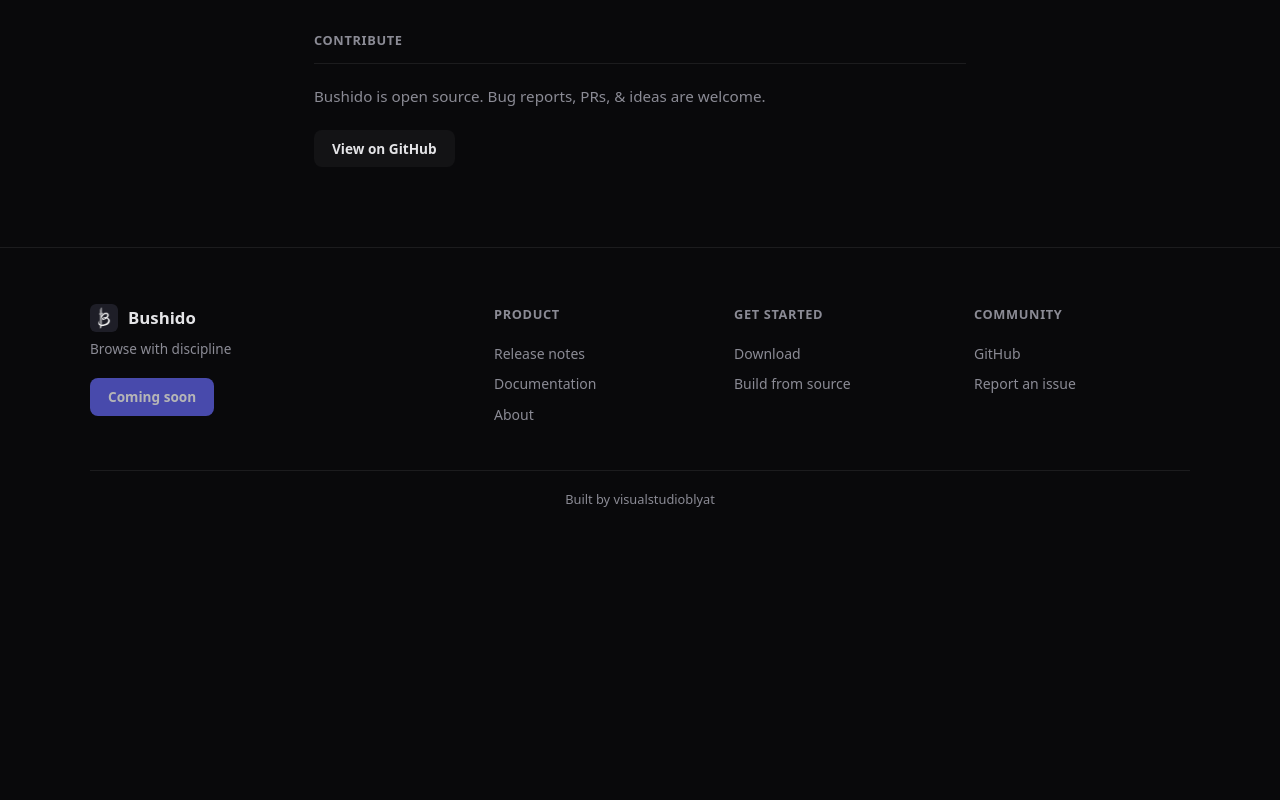
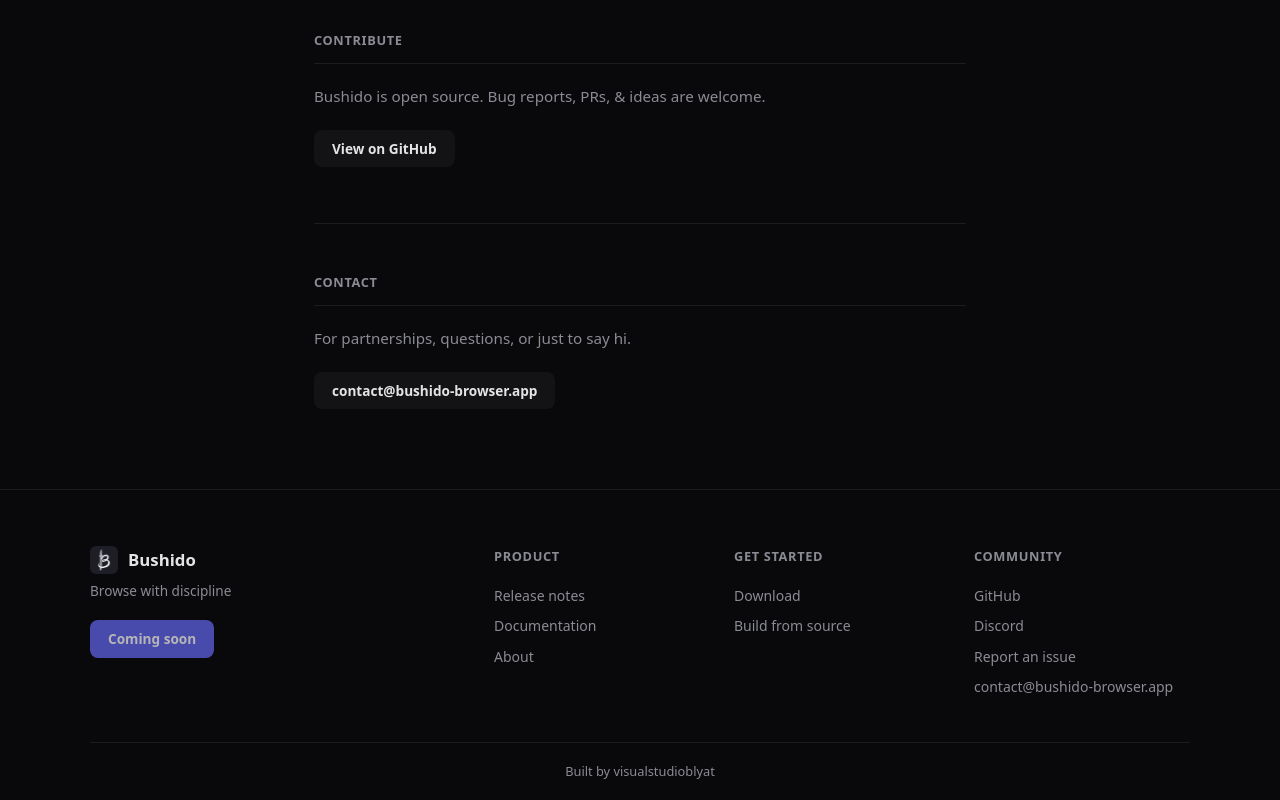
Before and after one commit to visualstudioblyat/bushido-landing, a React (Vite) app: page /about in a window 1280 px wide. Shown: the part 478-1278 px from the top of the page. Before the commit the page ends 1005 px from the top, so only its background shows below. Built offline with nearby package versions, Linux system fonts and the light colour scheme; a web font is replaced by a local one.

Commit message:
contact thing

```diff
--- a/src/components/Footer.tsx
+++ b/src/components/Footer.tsx
@@ -30,7 +30,9 @@
           <div className="footer__col">
             <p>Community</p>
             <a href="https://github.com/visualstudioblyat/bushido" target="_blank" rel="noopener noreferrer">GitHub</a>
+            <a href="https://discord.gg/6s4tEk8X" target="_blank" rel="noopener noreferrer">Discord</a>
             <a href="https://github.com/visualstudioblyat/bushido/issues" target="_blank" rel="noopener noreferrer">Report an issue</a>
+            <a href="mailto:contact@bushido-browser.app">contact@bushido-browser.app</a>
           </div>
         </div>
       </div>
--- a/src/pages/About.tsx
+++ b/src/pages/About.tsx
@@ -54,6 +54,16 @@
           View on GitHub
         </a>
       </div>
+
+      <div className="about__contrib reveal">
+        <h2 className="about__group-title">Contact</h2>
+        <p className="section-sub">
+          For partnerships, questions, or just to say hi.
+        </p>
+        <a href="mailto:contact@bushido-browser.app" className="btn btn--ghost btn--sm">
+          contact@bushido-browser.app
+        </a>
+      </div>
     </main>
   )
 }
```
